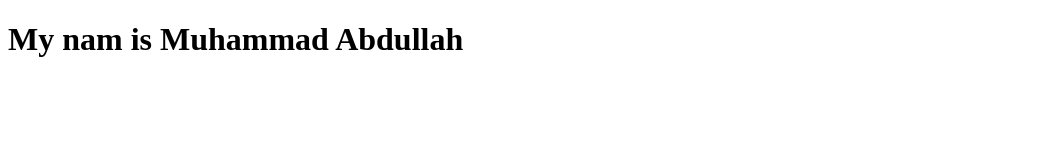
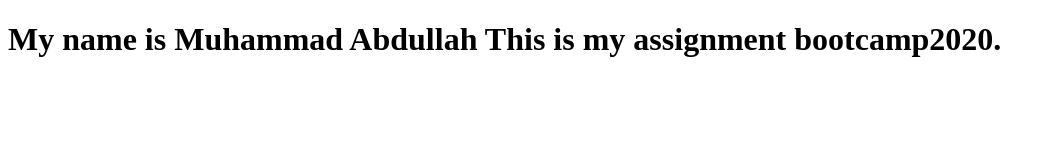
Before and after one commit to WithAbdullah/bootcamp2020-sample, a plain HTML site: page index.html in a window 1280 px wide. Shown: the whole page, without its empty margins (0-1055 px from the left). Drawn offline with Linux system fonts and the light colour scheme.

Commit message:
changnig in index.html
changes in h1 tag

```diff
--- a/index.html
+++ b/index.html
@@ -6,6 +6,8 @@
     <title>Document</title>
 </head>
 <body>
-    <h1>My nam is Muhammad Abdullah</h1>
+    <h1>My name is Muhammad Abdullah
+        This is my assignment bootcamp2020.
+    </h1>
 </body>
 </html>
```
